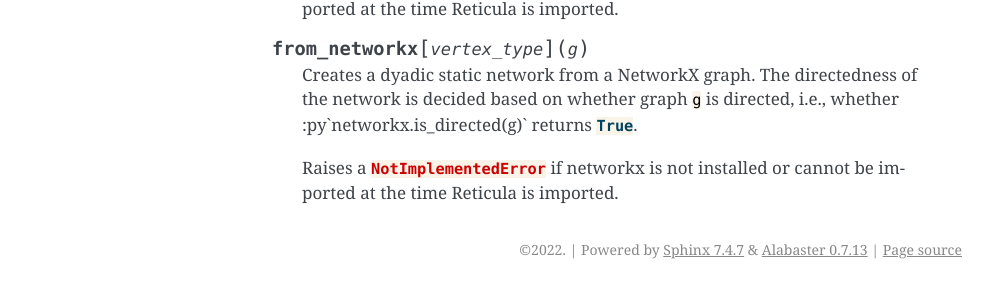
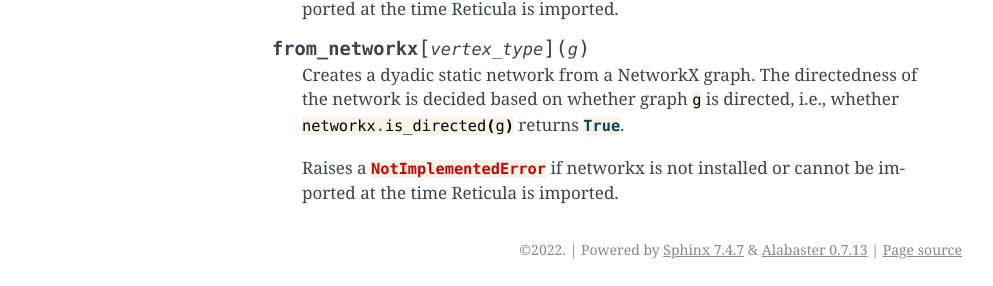
Before and after one commit to reticula-network/reticula-python, a Sphinx documentation site: the page built from docs/io.rst, in a window 1280 px wide. Shown: the part 774-1060 px from the top of the page, without its empty margins (148-1141 px from the left). Built offline with Sphinx 7.4.7, drawn with Linux system fonts in a browser that asks for light colours.

Commit message:
docs: fix type

```diff
--- a/docs/io.rst
+++ b/docs/io.rst
@@ -44,7 +44,7 @@ Interpolation with NetworkX
 
   Creates a dyadic static network from a NetworkX graph. The directedness of the
   network is decided based on whether graph :py:`g` is directed, i.e., whether
-  :py`networkx.is_directed(g)` returns :py:`True`.
+  :py:`networkx.is_directed(g)` returns :py:`True`.
 
   Raises a :py:`NotImplementedError` if networkx is not installed or cannot be
   imported at the time Reticula is imported.
```
